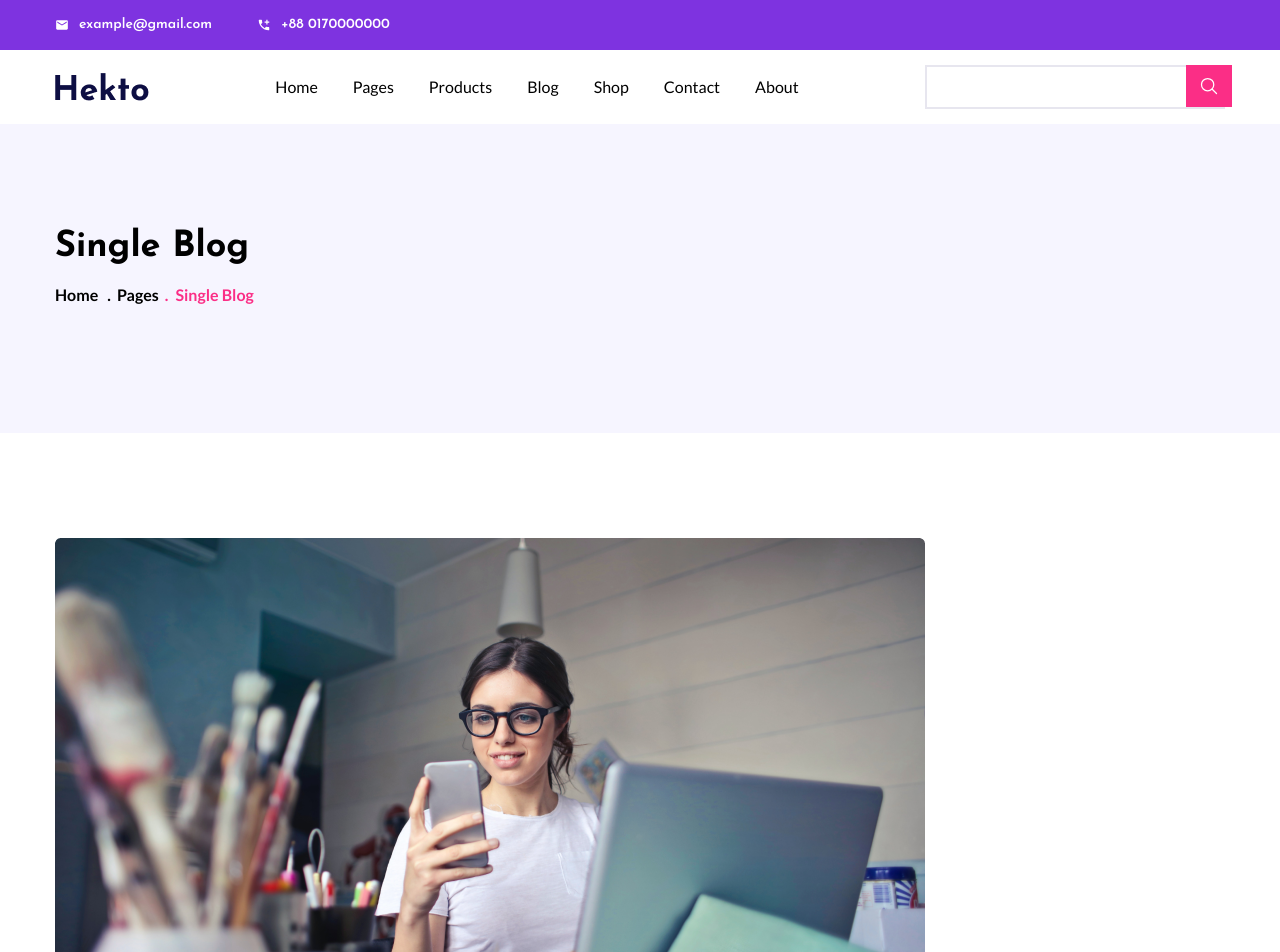
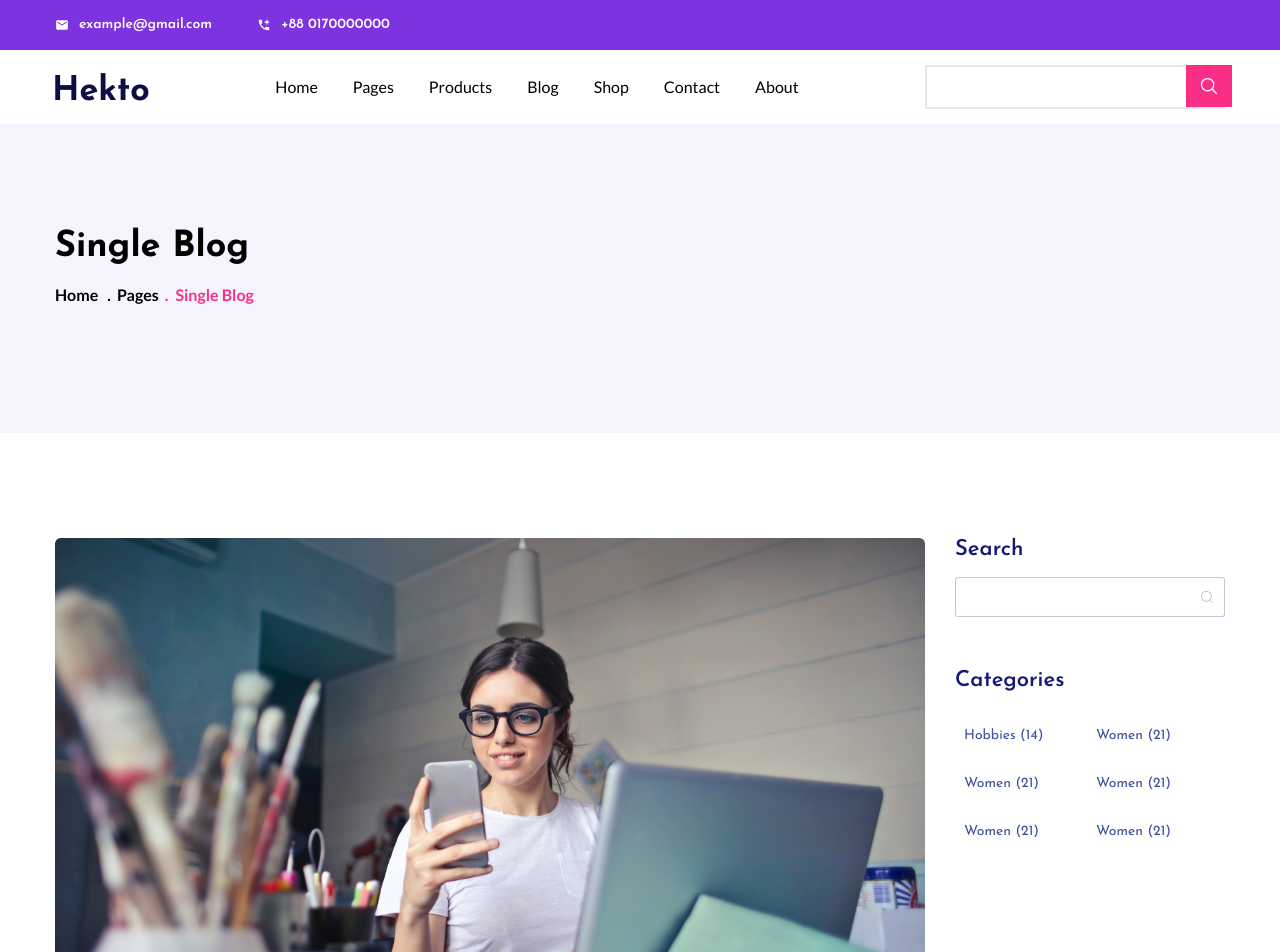
Before and after one commit to siamtalukder484/hekto-ecommerce, a React (Vite) app: page /blog in a window 1280 px wide. Shown: the top 952 px of the page. Built offline with nearby package versions, Linux system fonts and the light colour scheme.

Commit message:
input design

```diff
--- a/src/pages/blog/Blog.jsx
+++ b/src/pages/blog/Blog.jsx
@@ -24,6 +24,13 @@ import blogPost2 from '../../assets/images/blogPost2.png'
 import BlogPost from '../../componants/BlogPost'
 import Input from '../../componants/Input'
 import Button from '../../componants/Button'
+import { FaUserAlt } from "react-icons/fa";
+import { MdEmail } from "react-icons/md";
+import { BiSolidMessageRounded } from "react-icons/bi";
+import Nanohead from '../../utilities/nanohead/Nanohead'
+import { CiSearch } from "react-icons/ci";
+
+
 
 
 
@@ -189,44 +196,81 @@ let postarry = [
             }
 
         </div>
-        <div className='pt-[135px]'>
-        <form className="space-y-5">
-                <div className="flex items-center gap-x-4 ">
-                  <div className="w-[255px]">
+        <div className='pt-[135px] w-[717px]'>
+        <form className="space-y-5 text-center">
+                <div className="flex items-center justify-between gap-x-[33px] ">
+                  <div className="w-[341px] relative">
+                  <FaUserAlt className='absolute text-[13px] text-[#a4b6c8b3] top-[50%]  translate-y-topMiddle left-[9px]'/>
                     <Input
                       type="text"
-                      style="w-full border border-[#a4b6c8b3] p-3 rounded-[3px] outline-none text-base font-lato font-normal leading-normal text-pera-color"
+                      style="w-full border border-[#a4b6c8b3] pl-[28px] pt-[10px] pb-[13px] rounded-[3px] outline-none text-base font-lato font-normal leading-normal text-pera-color "
                       placeholder="Your Name*"
                       name="fullName"
                       required
                     />
                   </div>
-                  <div className="w-[255px]">
+                  <div className="w-[341px] relative">
+                  <MdEmail  className='absolute text-[14px] text-[#a4b6c8b3] top-[50%]  translate-y-topMiddle left-[9px]'/>
                     <Input
                       type="email"
-                      style="w-full border border-[#a4b6c8b3] p-3 rounded-[3px] outline-none text-base font-lato font-normal leading-normal text-pera-color"
-                      placeholder="Write Your Email**"
-                      name="fullName"
+                      style="w-full border border-[#a4b6c8b3] pl-[28px] pt-[10px] pb-[13px] rounded-[3px] outline-none text-base font-lato font-normal leading-normal text-pera-color"
+                      placeholder="Write Your Email*"
+                      name="email"
                     />
                   </div>
                 </div>
-                <div>
+                <div className='relative'>
+                <BiSolidMessageRounded  className='absolute text-[14px] text-[#a4b6c8b3] top-[30px]   left-[20px]'/>
                   <textarea
-                    className="w-[526px] border border-[#a4b6c8b3] p-3 rounded-[3px] outline-none text-base font-lato font-normal leading-normal text-pera-color"
+                    className="w-[717px] h-[205px] border border-[#a4b6c8b3] pt-[21px] pl-[39px] rounded-[3px] outline-none text-base font-lato font-normal leading-normal text-pera-color resize-none		"
                     name=""
                     id=""
                     placeholder="Write your comment*"
                   ></textarea>
                 </div>
+                <div className='pt-[25px] pb-[45px] flex items-center gap-x-[5px] justify-start text-[#a4b6c8b3]'>
+                  <Input
+                  type="checkbox"
+                  style=""
+                  name=""/>
+                  <PeraGrap style="text-[13px] font-lato font-medium	" text="Save my name, email, and website in this browser for the next time I comment."/>
+                </div>
                 <Button
-                  text="Send Mail"
-                  style="py-[9px] px-[41px] bg-btn-color text-white font-josefin text-base font-normal leading-[25px] rounded-[3px]"
+                  text="Continue Shipping"
+                  style="py-[15px] px-[271px] bg-[#FC45A0] text-white font-Josefin  text-[17px] font-normal leading-[25px] rounded-[3px] pointer	"
                 />
               </form>
 
         </div>
       </div>
-      <div className='w-[270px]'></div>
+      <div className='w-[270px]'>
+        <div>
+          <div className='flex flex-col gap-y-[15px]'>
+            <Nanohead style="text-[22px] font-Josefin font-semibold	leading-6	text-[#151875]" text="Search"/>
+            <div className='w-[270px] h-10 relative'>
+                <Input
+                   style="w-[100%] h-[100%] border border-[#a4b6c8b3] text-pera-color text-base pl-3 pr-8 rounded-[3px] outline-none text-base font-lato"
+                />
+                <CiSearch className="absolute top-[50%]  translate-y-topMiddle right-[10px] text-[#8296a9b3] cursor-pointer"/>
+            </div>
+          </div>
+          <div className='pt-[52px]'>
+          <Nanohead style="text-[22px] font-Josefin font-semibold	leading-6	text-[#151875]" text="Categories"/>
+          <div className='pt-[25px] flex items-center gap-x-[10px]'>
+            <div  className='flex flex-col gap-y-[12px]'>
+              <PeraGrap style="text-sm font-Josefin font-normal w-[122px] transition-all duration-300	rounded	 hover:w-[122px] text-[#3F509E] cursor-pointer py-2 pl-[9px] pr-[33px] hover:py-2 hover:pl-[9px] hover:pr-[33px] hover:bg-[#FC45A0] hover:text-[#fff]" text="Hobbies (14)"/>
+              <PeraGrap style="text-sm font-Josefin font-normal w-[122px] transition-all duration-300	rounded	 hover:w-[122px] text-[#3F509E] cursor-pointer py-2 pl-[9px] pr-[33px] hover:py-2 hover:pl-[9px] hover:pr-[33px] hover:bg-[#FC45A0] hover:text-[#fff]" text="Women (21)"/>
+              <PeraGrap style="text-sm font-Josefin font-normal w-[122px] transition-all duration-300	rounded	 hover:w-[122px] text-[#3F509E] cursor-pointer py-2 pl-[9px] pr-[33px] hover:py-2 hover:pl-[9px] hover:pr-[33px] hover:bg-[#FC45A0] hover:text-[#fff]" text="Women (21)"/>
+            </div>
+            <div  className='flex flex-col gap-y-[12px]'>
+              <PeraGrap style="text-sm font-Josefin font-normal w-[122px] transition-all duration-300	rounded	 hover:w-[122px] text-[#3F509E] cursor-pointer py-2 pl-[9px] pr-[33px] hover:py-2 hover:pl-[9px] hover:pr-[33px] hover:bg-[#FC45A0] hover:text-[#fff]" text="Women (21)"/>
+              <PeraGrap style="text-sm font-Josefin font-normal w-[122px] transition-all duration-300	rounded	 hover:w-[122px] text-[#3F509E] cursor-pointer py-2 pl-[9px] pr-[33px] hover:py-2 hover:pl-[9px] hover:pr-[33px] hover:bg-[#FC45A0] hover:text-[#fff]" text="Women (21)"/>
+              <PeraGrap style="text-sm font-Josefin font-normal w-[122px] transition-all duration-300	rounded	 hover:w-[122px] text-[#3F509E] cursor-pointer py-2 pl-[9px] pr-[33px] hover:py-2 hover:pl-[9px] hover:pr-[33px] hover:bg-[#FC45A0] hover:text-[#fff]" text="Women (21)"/>
+            </div>
+          </div>
+          </div>
+        </div>
+      </div>
       </div>
     </div>
    </section>
```
